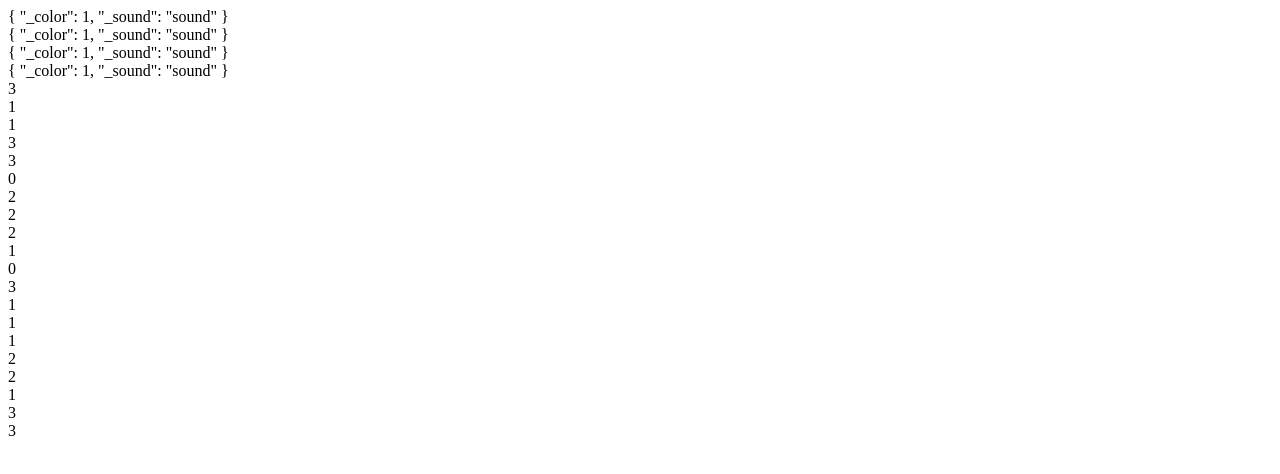
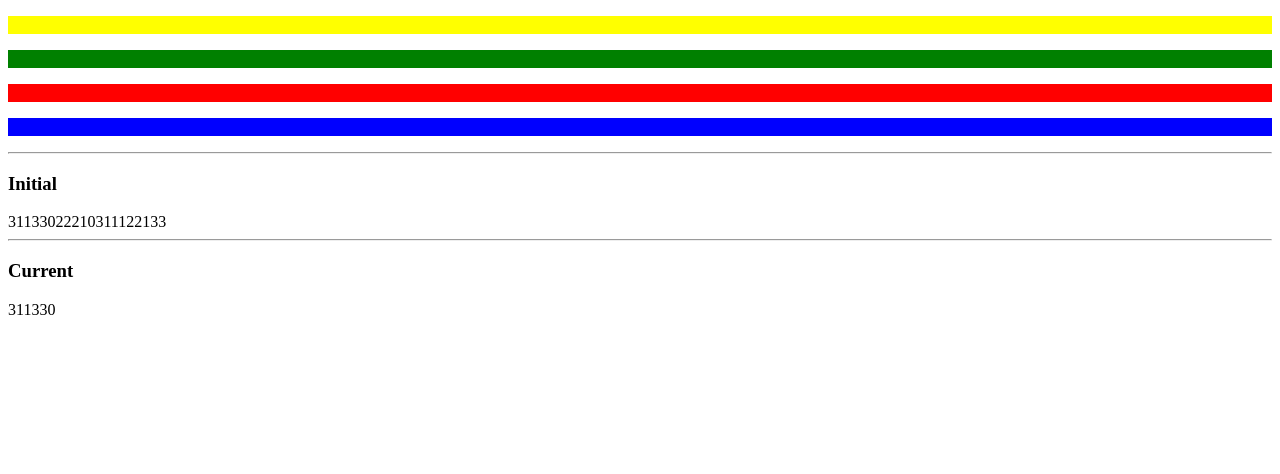
Before and after one commit to mentab/simon-game, an Angular app: page / in a window 1280 px wide. Shown: the top 474 px of the page. Built offline with nearby package versions, Linux system fonts and the light colour scheme.

Commit message:
Display initial steps / Current step / Playing sounds

```diff
--- a/src/app/app.module.ts
+++ b/src/app/app.module.ts
@@ -3,7 +3,7 @@ import {NgModule} from '@angular/core';
 
 import {AppComponent} from './app.component';
 import {GameComponent} from './game/game.component';
-import {GameService} from "./game.service";
+import {GameService} from './game.service';
 
 @NgModule({
   declarations: [
--- a/src/app/color.enum.ts
+++ /dev/null
@@ -1,9 +0,0 @@
-export enum Color {
-  Red,
-  Blue,
-  Yellow,
-  Green,
-  Brown,
-  Purple,
-  Teal
-}
--- a/src/app/game.service.ts
+++ b/src/app/game.service.ts
@@ -1,6 +1,5 @@
 import {Injectable} from '@angular/core';
-import {Button} from "./models/button.model";
-import {Color} from "./color.enum";
+import {Button} from './models/button.model';
 
 @Injectable()
 export class GameService {
@@ -14,15 +13,17 @@ export class GameService {
   }
 
   initializeGame() {
-    for (let i = 0; i < 4; i++) {
-      this._buttons.push(new Button(Color.Blue, 'sound'));
-    }
+    this._buttons.push(new Button('yellow', 'sound1'));
+    this._buttons.push(new Button('green', 'sound2'));
+    this._buttons.push(new Button('red', 'sound3'));
+    this._buttons.push(new Button('blue', 'sound4'));
+
     for (let i = 0; i < 20; i++) {
       this._steps.push(Math.floor(Math.random() * 4));
     }
   }
 
-  get buttons(): any {
+  get buttons(): Button[] {
     return this._buttons;
   }
 
--- a/src/app/game/game.component.html
+++ b/src/app/game/game.component.html
@@ -1,7 +1,15 @@
-<div *ngFor="let button of getButtons()">
-  {{button | json}}
-</div>
-
-<div *ngFor="let step of getSteps()">
-  {{step | json}}
-</div>
+<p *ngFor="let button of getButtons()"
+   (click)="setActivated(button)"
+   [style.background-color]="button.color">
+  &nbsp;
+</p>
+<hr>
+<h3>Initial</h3>
+<span *ngFor="let step of getSteps()">{{step}}</span>
+<hr>
+<h3>Current</h3>
+<span *ngFor="let step of displayedSteps">{{step}}</span>
+<audio id="sound1" src="https://s3.amazonaws.com/freecodecamp/simonSound1.mp3"></audio>
+<audio id="sound2" src="https://s3.amazonaws.com/freecodecamp/simonSound2.mp3"></audio>
+<audio id="sound3" src="https://s3.amazonaws.com/freecodecamp/simonSound3.mp3"></audio>
+<audio id="sound4" src="https://s3.amazonaws.com/freecodecamp/simonSound4.mp3"></audio>
--- a/src/app/game/game.component.ts
+++ b/src/app/game/game.component.ts
@@ -1,6 +1,6 @@
 import {Component, OnInit} from '@angular/core';
-import {Button} from "../models/button.model";
-import {GameService} from "../game.service";
+import {Button} from '../models/button.model';
+import {GameService} from '../game.service';
 
 @Component({
   selector: 'app-game',
@@ -10,20 +10,44 @@ import {GameService} from "../game.service";
 export class GameComponent implements OnInit {
 
   private _gameService: GameService;
+  public displayedSteps: number[];
 
   constructor(gameService: GameService) {
     this._gameService = gameService;
+    this.displayedSteps = [];
   }
 
   ngOnInit() {
     this._gameService.initializeGame();
+    this.playSounds();
+  }
+
+  setActivated(button: Button) {
+    const audioPlayer: HTMLMediaElement = <HTMLMediaElement>document.getElementById(button.sound);
+    audioPlayer.play();
+  }
+
+  delay(milliseconds: number, count: number): Promise<number> {
+    return new Promise<number>(resolve => {
+      setTimeout(() => {
+        resolve(count);
+      }, milliseconds);
+    });
+  }
+
+  async playSounds(): Promise<void> {
+    for (const step of this._gameService.steps) {
+      const sound = this.setActivated(this._gameService.buttons[step]);
+      this.displayedSteps.push(step);
+      const count: number = await this.delay(1000, this._gameService.steps.length);
+    }
   }
 
   getButtons(): Button[] {
     return this._gameService.buttons;
   }
 
-  getSteps(): string[] {
+  getSteps(): number[] {
     return this._gameService.steps;
   }
 }
--- a/src/app/models/button.model.ts
+++ b/src/app/models/button.model.ts
@@ -1,19 +1,17 @@
-import {Color} from "../color.enum";
-
 export class Button {
-  private _color: Color;
+  private _color: string;
   private _sound: string;
 
-  constructor(color: Color, sound: string) {
+  constructor(color: string, sound: string) {
     this._color = color;
     this._sound = sound;
   }
 
-  get color(): Color {
+  get color(): string {
     return this._color;
   }
 
-  set color(value: Color) {
+  set color(value: string) {
     this._color = value;
   }
 
--- a/src/app/models/game.model.ts
+++ b/src/app/models/game.model.ts
@@ -1,4 +1,4 @@
-import {Button} from "./button.model";
+import {Button} from './button.model';
 
 export class Game {
   private _steps: number[];
```
